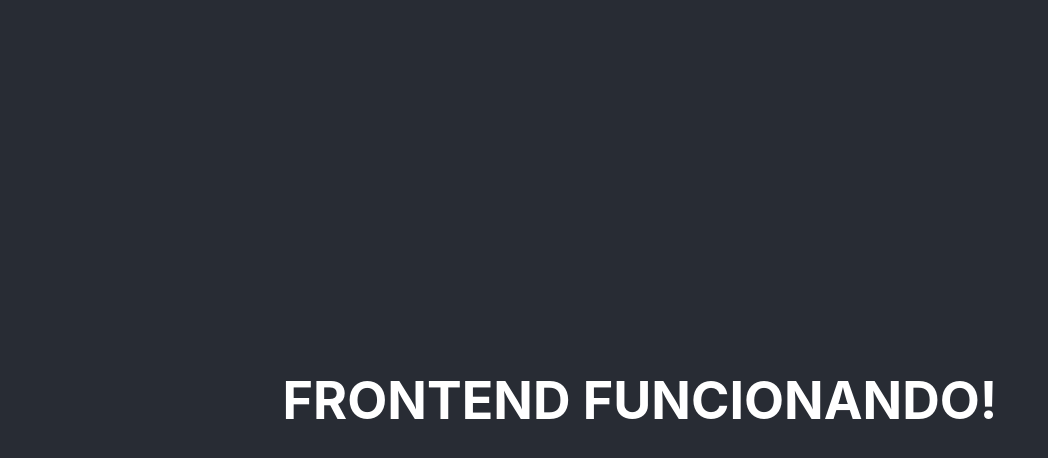
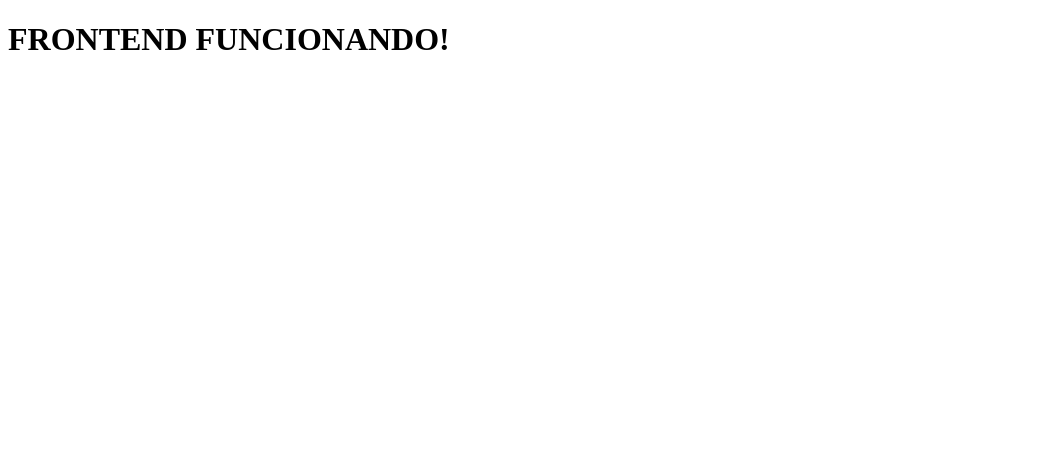
Before and after one commit to eduardolima1994/mern, a React (Create React App) app in the folder client/: page / in a window 1280 px wide. Shown: the top 458 px of the page, without its empty margins (0-1048 px from the left). Built offline with nearby package versions, Linux system fonts and the light colour scheme.

Commit message:
Organização de Pastas

```diff
--- a/client/src/App.css
+++ /dev/null
@@ -1,38 +0,0 @@
-.App {
-  text-align: center;
-}
-
-.App-logo {
-  height: 40vmin;
-  pointer-events: none;
-}
-
-@media (prefers-reduced-motion: no-preference) {
-  .App-logo {
-    animation: App-logo-spin infinite 20s linear;
-  }
-}
-
-.App-header {
-  background-color: #282c34;
-  min-height: 100vh;
-  display: flex;
-  flex-direction: column;
-  align-items: center;
-  justify-content: center;
-  font-size: calc(10px + 2vmin);
-  color: white;
-}
-
-.App-link {
-  color: #61dafb;
-}
-
-@keyframes App-logo-spin {
-  from {
-    transform: rotate(0deg);
-  }
-  to {
-    transform: rotate(360deg);
-  }
-}
--- a/client/src/App.js
+++ b/client/src/App.js
@@ -1,5 +1,4 @@
 import React from 'react';
-import './App.css';
 
 export default function App() {
   return (
--- a/client/src/index.css
+++ /dev/null
@@ -1,13 +0,0 @@
-body {
-  margin: 0;
-  font-family: -apple-system, BlinkMacSystemFont, 'Segoe UI', 'Roboto', 'Oxygen',
-    'Ubuntu', 'Cantarell', 'Fira Sans', 'Droid Sans', 'Helvetica Neue',
-    sans-serif;
-  -webkit-font-smoothing: antialiased;
-  -moz-osx-font-smoothing: grayscale;
-}
-
-code {
-  font-family: source-code-pro, Menlo, Monaco, Consolas, 'Courier New',
-    monospace;
-}
--- a/client/src/index.js
+++ b/client/src/index.js
@@ -1,6 +1,5 @@
 import React from 'react';
 import ReactDOM from 'react-dom';
-import './index.css';
 import App from './App';
 import reportWebVitals from './reportWebVitals';
 
```
Also changed, not shown: client/src/setupTests.js (deleted, +0 -5 lines), client/src/routes.js (added), 1 other file (tests, documents, lock files or other folders).
